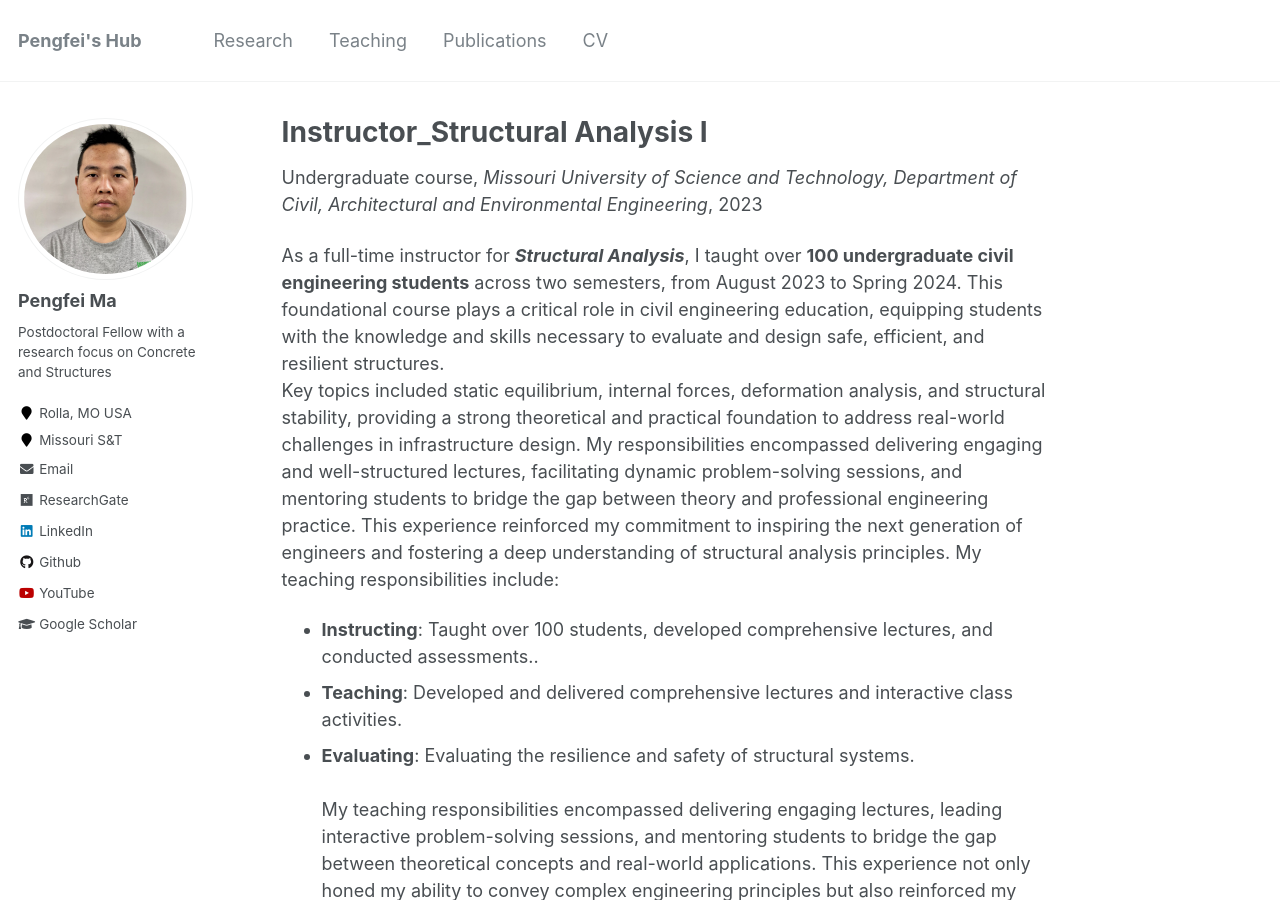
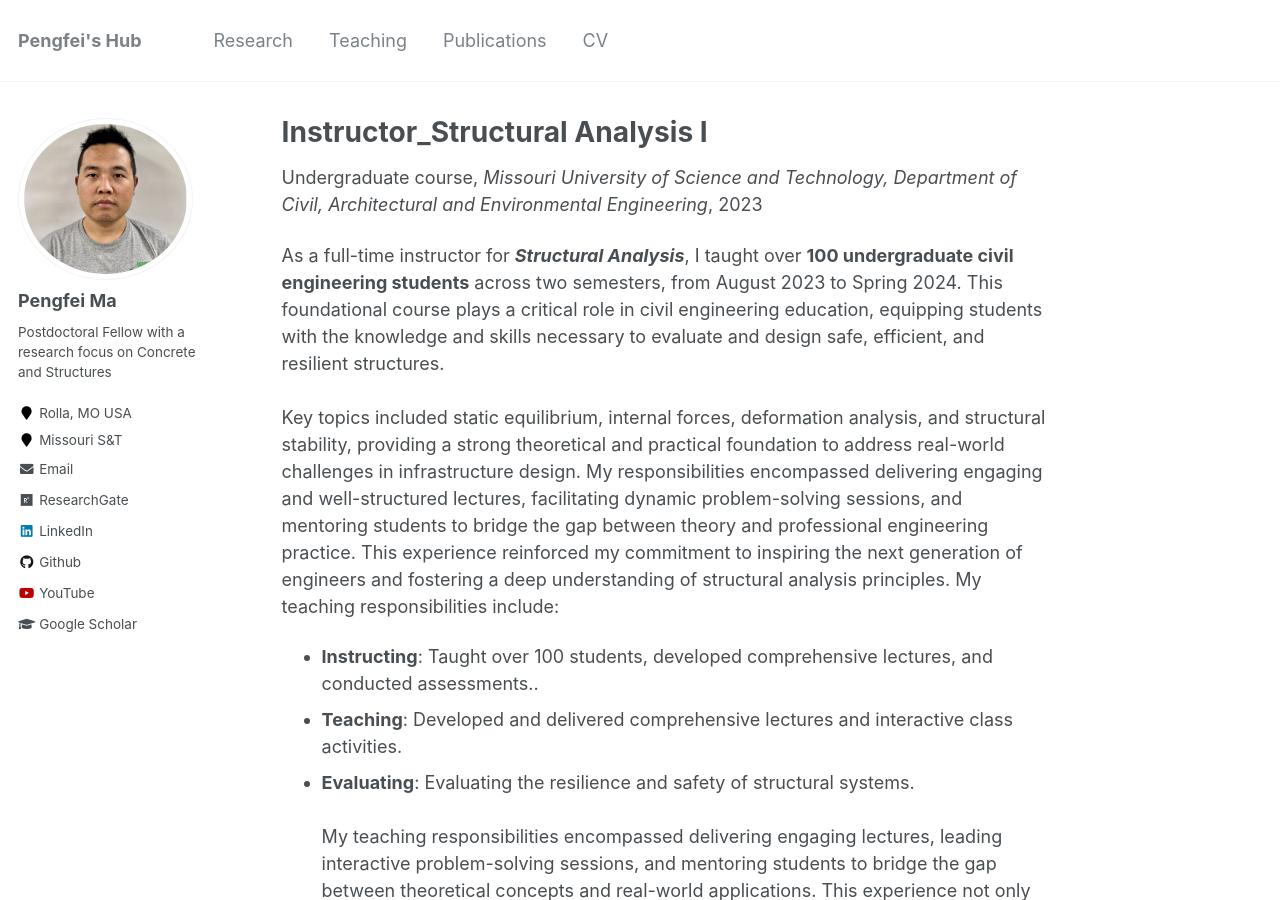
Before and after one commit to KyleMMA/KyleMMA.github.io, a Jekyll site: the page built from _teaching/2014-spring-teaching-1.md, in a window 1280 px wide and 900 px high. Built offline with Jekyll 4.4.1, drawn with Linux system fonts in a browser that asks for light colours.

```diff
--- a/_teaching/2014-spring-teaching-1.md
+++ b/_teaching/2014-spring-teaching-1.md
@@ -8,7 +8,7 @@ date: 2023-08-19
 location: "Rolla, MO USA"
 ---
 As a full-time instructor for **_Structural Analysis_**, I taught over **100 undergraduate civil engineering students** across two semesters, from August 2023 to Spring 2024. This foundational course plays a critical role in civil engineering education, equipping students with the knowledge and skills necessary to evaluate and design safe, efficient, and resilient structures.
-<br/> Key topics included static equilibrium, internal forces, deformation analysis, and structural stability, providing a strong theoretical and practical foundation to address real-world challenges in infrastructure design. My responsibilities encompassed delivering engaging and well-structured lectures, facilitating dynamic problem-solving sessions, and mentoring students to bridge the gap between theory and professional engineering practice. This experience reinforced my commitment to inspiring the next generation of engineers and fostering a deep understanding of structural analysis principles. My teaching responsibilities include:
+<br/> <br/> Key topics included static equilibrium, internal forces, deformation analysis, and structural stability, providing a strong theoretical and practical foundation to address real-world challenges in infrastructure design. My responsibilities encompassed delivering engaging and well-structured lectures, facilitating dynamic problem-solving sessions, and mentoring students to bridge the gap between theory and professional engineering practice. This experience reinforced my commitment to inspiring the next generation of engineers and fostering a deep understanding of structural analysis principles. My teaching responsibilities include:
 - **Instructing**: Taught over 100 students, developed comprehensive lectures, and conducted assessments..
 - **Teaching**: Developed and delivered comprehensive lectures and interactive class activities.
 - **Evaluating**: Evaluating the resilience and safety of structural systems.
```
